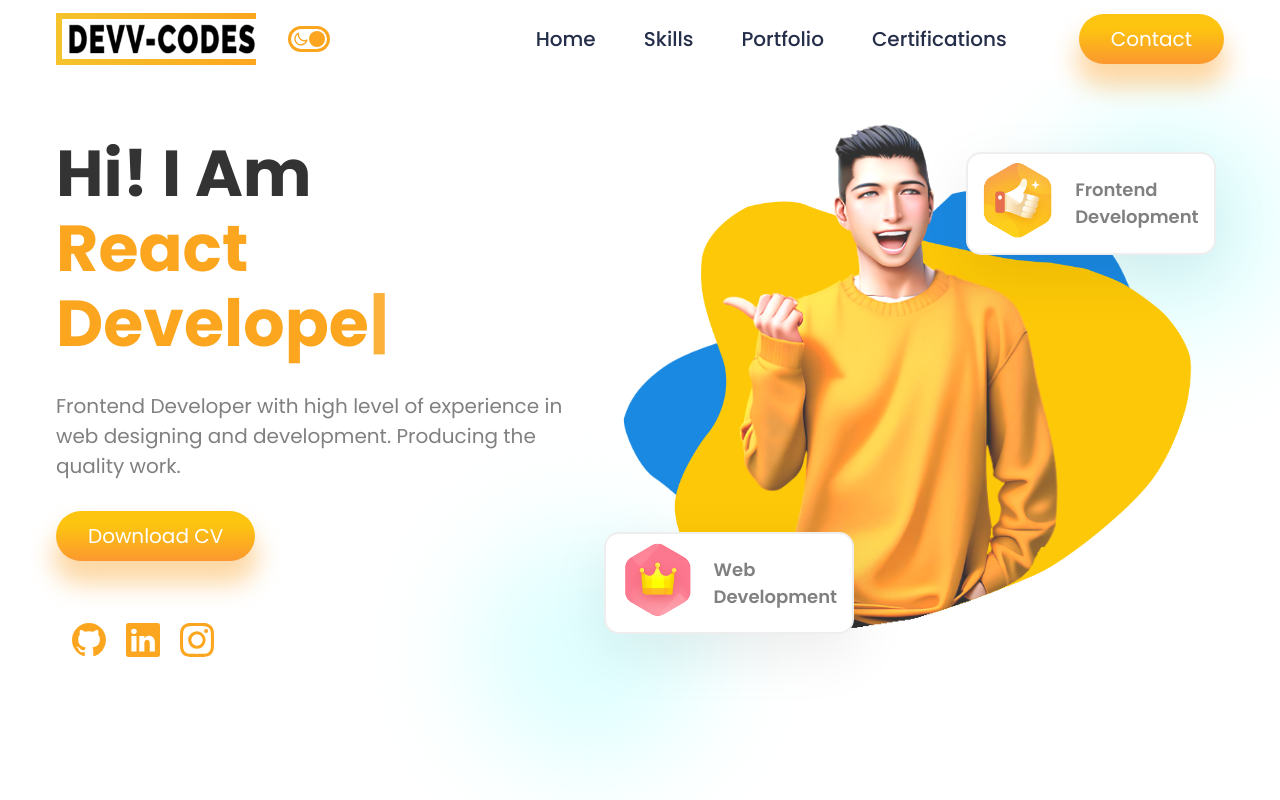
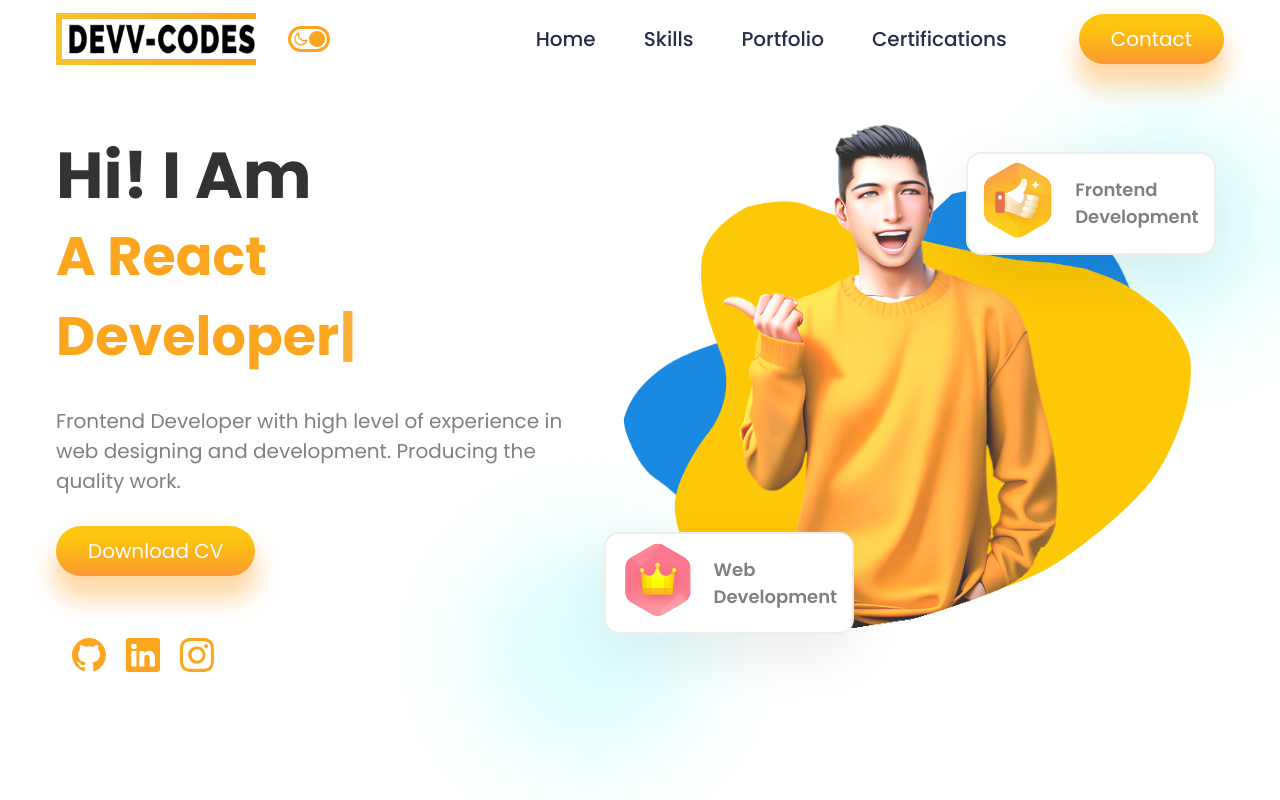
Before and after one commit to praveengoswami1996/personal_portfolio_react, a React (Create React App) app: page / in a window 1280 px wide. Shown: the top 800 px of the page. Built offline with nearby package versions, Linux system fonts and the light colour scheme.

Commit message:
Some Changes in Hero.css

```diff
--- a/src/components/Hero/Hero.css
+++ b/src/components/Hero/Hero.css
@@ -20,11 +20,12 @@
 
 .app__hero-text h1 {
     font-size: 65px;
-    line-height: 75px;
+    line-height: 80px;
     color: #333;
 }
 
 .app__hero-text h1 span{
+    font-size: 54px;
     color: var(--orange);
 }
 
--- a/src/components/Hero/Hero.js
+++ b/src/components/Hero/Hero.js
@@ -24,8 +24,8 @@ const Hero = () => {
                     delay: 60,
                     strings: [
                       "Praveen Goswami",
-                      "React Developer",
-                      "Frontend Developer"
+                      "A React Developer",
+                      "A Frontend Developer"
                     ]}}
                 />
               </span>
```
